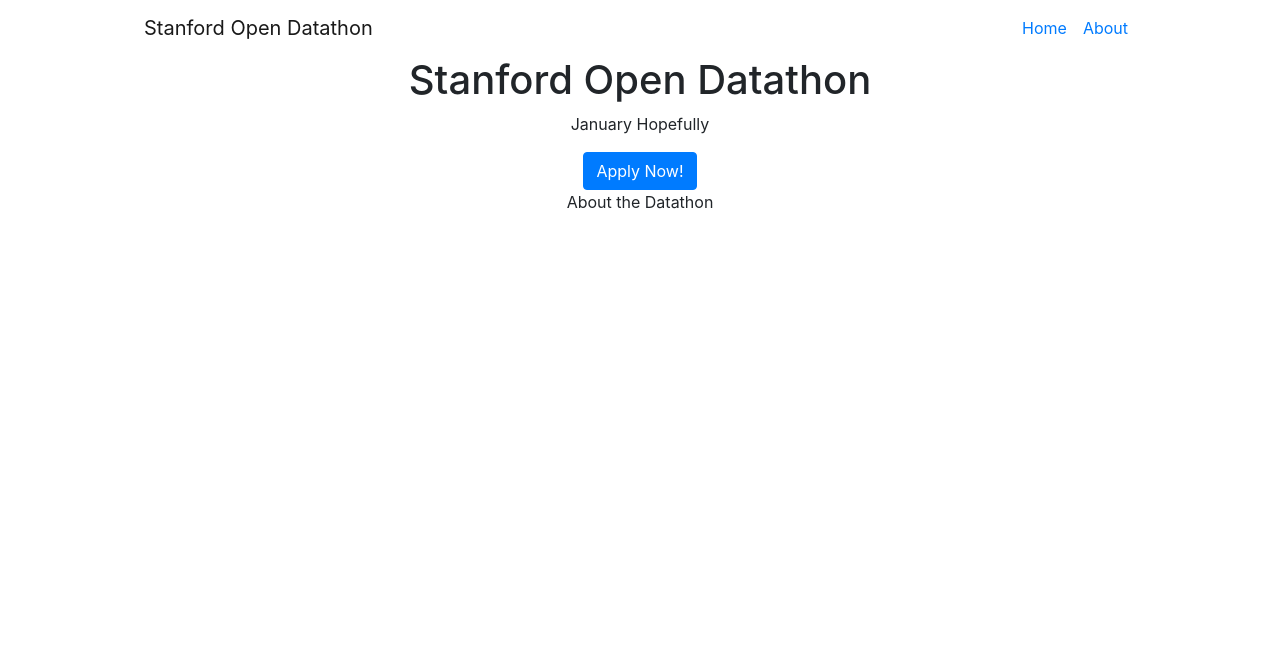
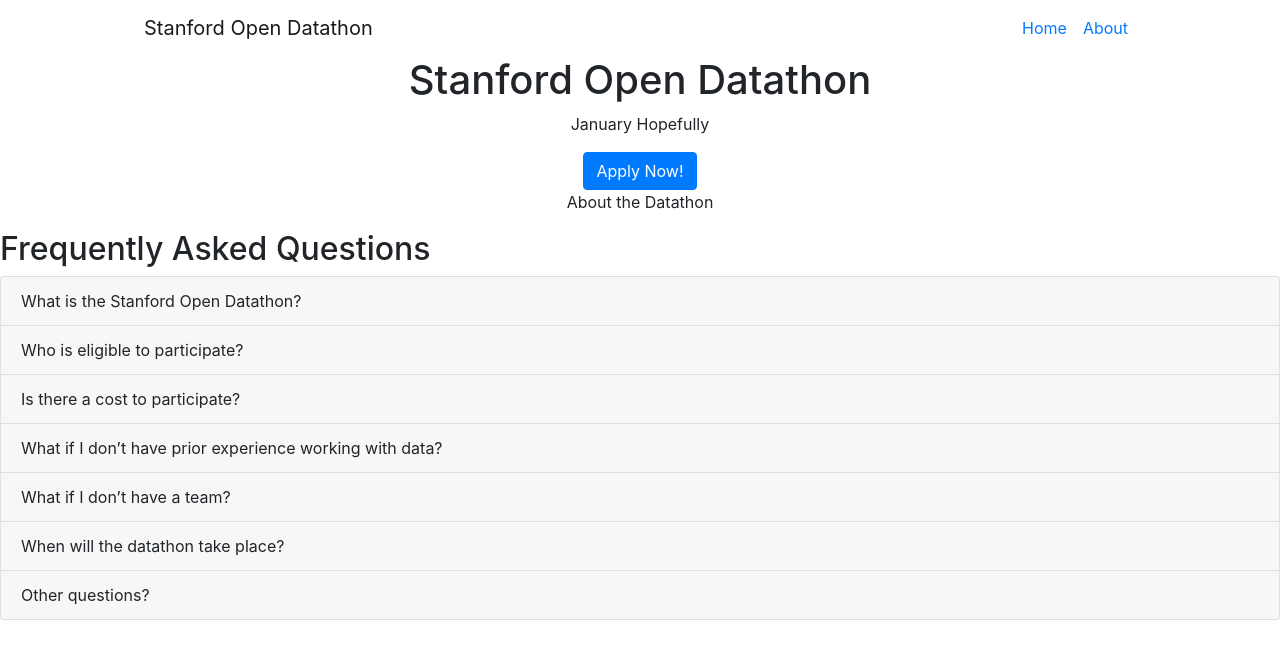
Before and after one commit to StanfordOpenData/stanford-open-datathon, a React (Create React App) app: page / in a window 1280 px wide. Shown: the top 658 px of the page. Built offline with nearby package versions, Linux system fonts and the light colour scheme.

Commit message:
basic faq functionality

```diff
--- a/src/components/content.json
+++ b/src/components/content.json
@@ -0,0 +1,82 @@
+{
+  "tracks_intro": "In an effort to promote a more sustainable and diverse project community. Stanford Open Data has decided to create tracks based on the final submission products rather than limiting participants to certain topics. We have collected resources like project ideas, datasets, and example papers to help you on any ideas you want to pursue.",
+  "tracks": [
+    {
+      "name": "Data Science (Journalism)",
+      "description": "Craft an original piece of data journalism suitable for publication in a campus newspaper. Include both written content and charts to tell a story about a topic relevant to higher education.",
+      "reqs": [
+        "Article",
+        "GitHub Repo"
+      ],
+      "examples": [
+        "How much is a Stanford education worth?"
+      ]
+    },
+    {
+      "name": "Data Science (Modeling)",
+      "description": "Develop a statistical model analyzing a subject related to higher education. Describe the findings of your model in a short paper and any insights or recommendations for universities.",
+      "reqs": [
+        "Paper",
+        "GitHub Repo"
+      ],
+      "examples": [
+        "How have universities handled Covid-19 on campus?"
+      ]
+    },
+    {
+      "name": "Build Your Own Open Data Portal",
+      "description": "If your campus doesn’t yet have an open data portal, consider building one and starting your own open data organization! Check out Stanford’s portal for inspiration.",
+      "reqs": [
+        "Deployed Minimum Viable Product(MVP)",
+        "GitHub Repo"
+      ],
+      "examples": [
+        "A website capable of hosting university datasets."
+      ]
+    },
+    {
+      "name": "Policy and Advocacy",
+      "description": "Open data on college campuses relies on identifying and opening up new datasets, as well developing policies to balance transparency with student privacy or university interests. Begin a piece of advocacy towards furthering the goal of open data at your university.",
+      "reqs": [
+        "Policy Proposal"
+      ],
+      "examples": [
+        "An op-ed about a dataset your university should open up."
+      ]
+    }
+  ],
+
+  "faq": [
+    {
+      "q": "What is the Stanford Open Datathon?",
+      "a": "The Stanford Open Datathon is a weekend-long event for participants to work on a project related to open data. We aim to provide resources to support sustainable, long-term open data projects that improve transparency and accountability at universities. We hope the Stanford Open Datathon will serve as the starting point for long-term open data endeavors across the world."
+    },
+    {
+      "q": "Who is eligible to participate?",
+      "a": "Anyone over the age of 18 worldwide can apply to participate."
+    },
+    {
+      "q": "Is there a cost to participate?",
+      "a": "Nope! All starter packs, mentor office hours and workshops will be free and available to all our admitted participants."
+    },
+    {
+      "q": "What if I don’t have prior experience working with data?",
+      "a": "This will be the perfect place to explore! We will provide starter data packs and all the necessary resources to help you succeed. We also have a policy and advocacy track that does not require working with data."
+    },
+    {
+      "q": "What if I don’t have a team?",
+      "a": "Not a problem. All participants will be applying and then admitted on an individual basis. If there are not enough members on your team, we will select matching participants to be added into your team."
+    },
+    {
+      "q": "When will the datathon take place?",
+      "a": "The datathon will be hosted on either the 2nd or 3rd weekend of April."
+    },
+    {
+      "q": "Other questions?",
+      "link": "mailto:stanfordopendataproject@gmail.com",
+      "textb": "Email us at",
+      "textin": "stanfordopendataproject@gmail.com",
+      "texta": "."
+    }
+  ]
+}
--- a/src/components/faq.jsx
+++ b/src/components/faq.jsx
@@ -1,9 +1,37 @@
 import React from 'react'
+import Accordion from 'react-bootstrap/Accordion'
+import Card from 'react-bootstrap/Card'
+
+import { faq } from './content.json'
+
+const FAQitem = ({q, a, link, textb, textin, texta, i}) => {
+  return (
+    <Card>
+      <Accordion.Toggle as={Card.Header} eventKey={i}>
+        {q}
+      </Accordion.Toggle>
+      <Accordion.Collapse eventKey={i}>
+        <Card.Body>
+          {link ? (
+            <> {textb}<a href={link}>{textin}</a>{texta} </>
+          ) : (a)}
+        </Card.Body>
+      </Accordion.Collapse>
+    </Card>
+  )
+}
 
 function FAQ() {
   return (
     <div id='faq'>
-
+      <h2>Frequently Asked Questions</h2>
+      <div>
+        <Accordion>
+          {faq.map((item, i) =>(
+            <FAQitem {...item} i={i} key={i}/>
+          ))}
+        </Accordion>
+      </div>
     </div>
   )
 }
--- a/src/sass/global.scss
+++ b/src/sass/global.scss
@@ -0,0 +1,8 @@
+/* Color Palette */
+
+$Navy: #002B52;
+$Light-blue: #E1F4FD;
+$Aqua: #00AFB7;
+$Medium-aqua: #66C6BA;
+$Light-aqua: #C1E5E1;
+$White: #FFFFFF;
```
